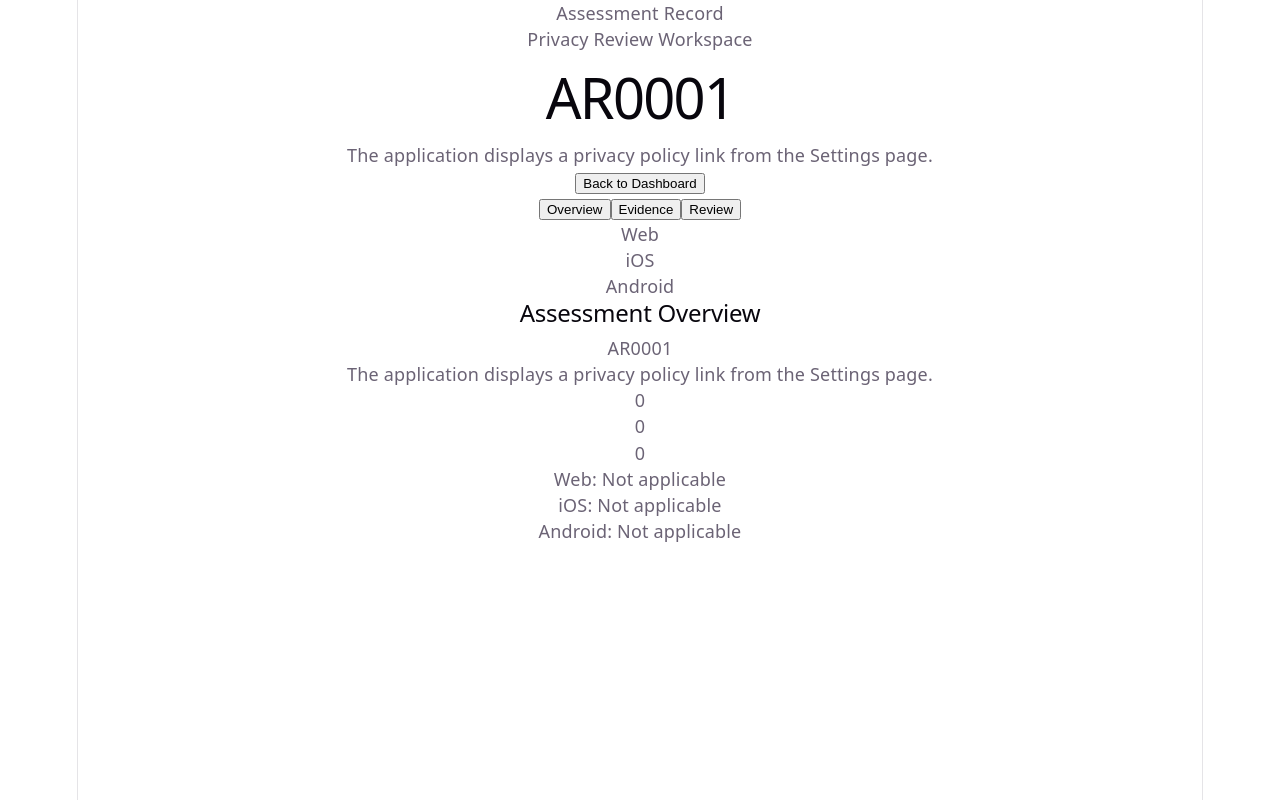
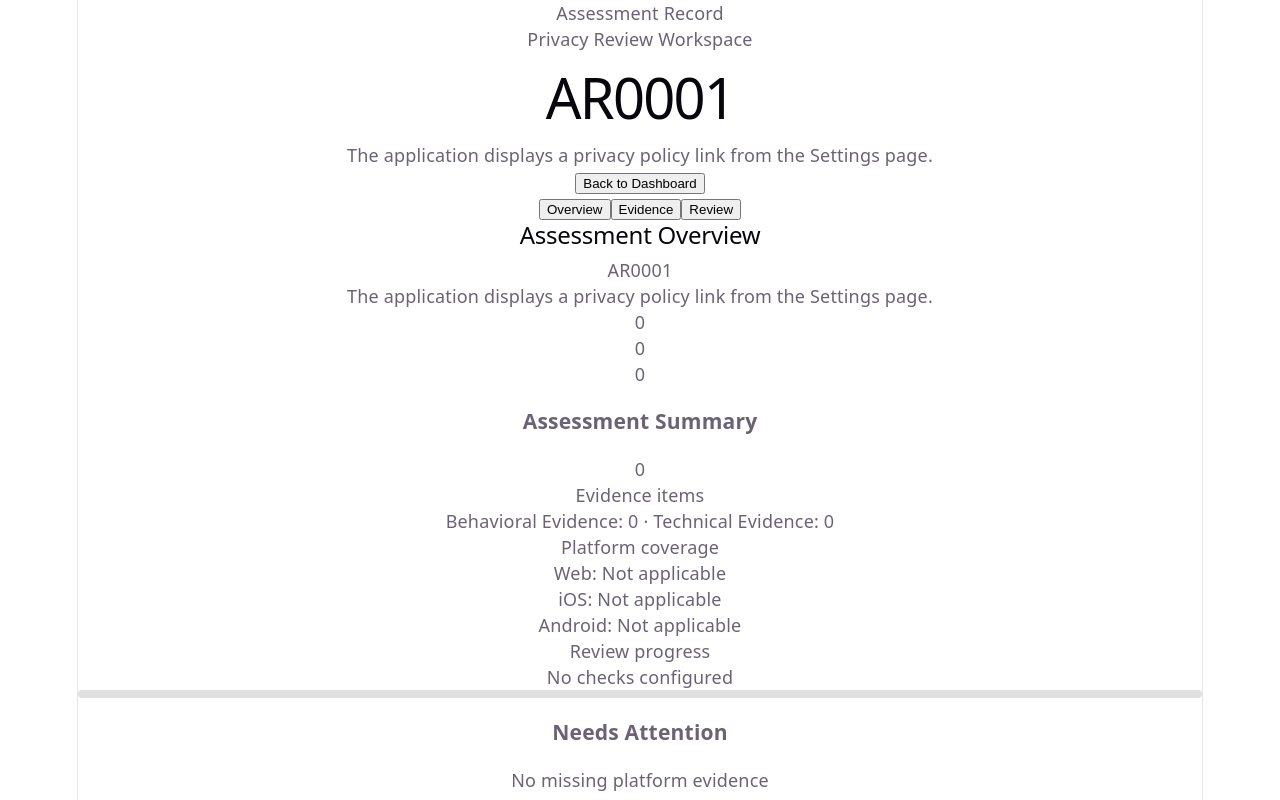
Before and after one commit to barroodc/AssessmentRecord, a React (Vite) app in the folder react/: page / in a window 1280 px wide. Both pictures are taken after a click on the element 430 px from the left and 568 px from the top of the page. Built offline with nearby package versions, Linux system fonts and the light colour scheme.

Commit message:
Added in the AssessmentSummary and NeedsAttention cards. Also, updated the json file to add new fields.

```diff
--- a/react/src/components/AssessmentOverview.jsx
+++ b/react/src/components/AssessmentOverview.jsx
@@ -1,4 +1,5 @@
-
+import AssessmentSummary from "./AssessmentSummary.jsx";
+import NeedsAttention from "./NeedsAttention.jsx";
 
 export default function AssessmentOverview({record}) {
     const evidence = record.evidence ?? [];
@@ -6,37 +7,32 @@ export default function AssessmentOverview({record}) {
     const totalEvidence = evidence.length;
     const behavioralEvidence = evidence.filter((behavEv) => behavEv.type === "Behavioral").length;
     const technicalEvidence = totalEvidence - behavioralEvidence;
-    const webEvidence = evidence.filter((webEv) => webEv.platform === "Web").length;
-    const iosEvidence = evidence.filter((iOSEv) => iOSEv.platform === "iOS").length;
-    const androidEvidence = evidence.filter((andrEv) => andrEv.platform === "Android").length;
-    const androidRequired = platforms.includes("Android");
-    const androidMissing = androidRequired && androidEvidence === 0;
-    const webRequired = platforms.includes("Web");
-    const webMissing = webRequired && webEvidence === 0;
-    const iosRequired = platforms.includes("iOS");
-    const iosMissing = iosRequired && iosEvidence === 0;
     const allPlatforms = ["Web", "iOS", "Android"];
-
-
+    const reviewChecks = record.reviewChecks ?? [];
+    const totalChecks = reviewChecks.length;
+    const completedChecks = reviewChecks.filter((revCheck) => revCheck.completed).length;
+    const completionPercentage = totalChecks > 0 ? (completedChecks / totalChecks) * 100 : 0;
+    const missingPlatforms = platforms.filter((platform) => {
+        const hasEvidence = evidence.some((evid) => evid.platform === platform);
+        return !hasEvidence;
+    })
 
 
     return (
         <section>
-            <div>
-                {allPlatforms.map((platform) => (
 
-                    <p key={platform}>{platform}</p>
-                ))}
-            </div>
             <h2>Assessment Overview</h2>
             <p>{record.assessmentRecordId}</p>
             <p>{record.assessmentRecordText}</p>
             <p>{totalEvidence}</p>
             <p>{behavioralEvidence}</p>
             <p>{technicalEvidence}</p>
-            <p>Web: {!webRequired ? "Not applicable" : webMissing ? "Missing" : "Evidence Present"}</p>
-            <p>iOS: {!iosRequired ? "Not applicable" : iosMissing ? "Missing" : "Evidence Present"}</p>
-            <p>Android: {!androidRequired ? "Not applicable" : androidMissing ? "Missing" : "Evidence Present"}</p>
+            <AssessmentSummary totalEvidence={totalEvidence} behavioralEvidence={behavioralEvidence}
+                               technicalEvidence={technicalEvidence} evidence={evidence} platforms={platforms}
+                               allPlatforms={allPlatforms} totalChecks={totalChecks} completedChecks={completedChecks}
+                               completionPercentage={completionPercentage}/>
+            <NeedsAttention missingPlatforms={missingPlatforms}/>
         </section>
+
     )
 }
--- /dev/null
+++ b/react/src/components/AssessmentSummary.css
@@ -0,0 +1,12 @@
+.review-progress-track {
+    width: 100%;
+    height: 8px;
+    background-color: #e0e0e0;
+    border-radius: 4px;
+    overflow: hidden;
+}
+
+.review-progress-fill {
+    height: 100%;
+    background-color: #247c79;
+}
--- /dev/null
+++ b/react/src/components/AssessmentSummary.jsx
@@ -0,0 +1,49 @@
+import "./AssessmentSummary.css";
+
+export default function AssessmentSummary({totalEvidence, behavioralEvidence, technicalEvidence, evidence, platforms,
+                                          allPlatforms, totalChecks, completedChecks, completionPercentage}) {
+    return (
+        <section>
+            <h3>Assessment Summary</h3>
+            <article>
+                {totalEvidence}
+                <p>Evidence items</p>
+                <p>Behavioral Evidence: {behavioralEvidence} · Technical Evidence: {technicalEvidence}</p>
+            </article>
+            <div>
+                <p>Platform coverage</p>
+                {allPlatforms.map((platform) => {
+                    const isPlatformRequired = platforms.includes(platform);
+                    const platformEvidenceCount = evidence.filter((evid) => evid.platform === platform).length;
+                    const isEvidenceMissing = isPlatformRequired && platformEvidenceCount === 0;
+
+                    return (
+
+                        <p key={platform}>{platform}: {!isPlatformRequired ? "Not applicable" : isEvidenceMissing ? "Missing"
+                            : "Evidence Present"}</p>
+
+                    )
+                })}
+            </div>
+            <article>
+                <p>Review progress</p>
+                <div>
+                    {totalChecks !== 0 ? (
+                        <>
+                            <p>{completedChecks} of {totalChecks} checks completed</p>
+                            <p>{completionPercentage}%</p>
+                        </>
+                    ): "No checks configured"}
+
+                </div>
+                <div className="review-progress-track">
+                    <div
+                        className="review-progress-fill"
+                        style={{ width: `${completionPercentage}%` }}
+                    />
+                </div>
+
+            </article>
+        </section>
+    )
+}
--- /dev/null
+++ b/react/src/components/NeedsAttention.jsx
@@ -0,0 +1,16 @@
+export default function NeedsAttention({missingPlatforms}) {
+    return (
+        <section>
+            <h3>Needs Attention</h3>
+            <article>
+                {missingPlatforms.length === 0 ? (
+                    <p>No missing platform evidence</p>
+                ) : (
+                    missingPlatforms.map((missingPlat) => (
+                        <p key={missingPlat}>{missingPlat} evidence is missing</p>
+                    ))
+                )}
+            </article>
+        </section>
+    )
+}
--- a/react/src/data.json
+++ b/react/src/data.json
@@ -79,7 +79,34 @@
                 "description": "JavaScript code implementing the location permission explanation"
             }
         ],
-        "requiredPlatforms": ["Web", "iOS", "Android"]
+        "requiredPlatforms": ["Web", "iOS", "Android"],
+        "reviewChecks": [
+            {
+                "id": "RC001",
+                "label": "Evidence reviewed",
+                "completed": true
+            },
+            {
+                "id": "RC002",
+                "label": "Platform coverage verified",
+                "completed": false
+            },
+            {
+                "id": "RC003",
+                "label": "Technical evidence reviewed",
+                "completed": true
+            },
+            {
+                "id": "RC004",
+                "label": "Behavioral evidence reviewed",
+                "completed": true
+            },
+            {
+                "id": "RC005",
+                "label": "Outstanding gaps resolved",
+                "completed": false
+            }
+        ]
     },
     {
         "assessmentRecordId": "AR0006",
```
